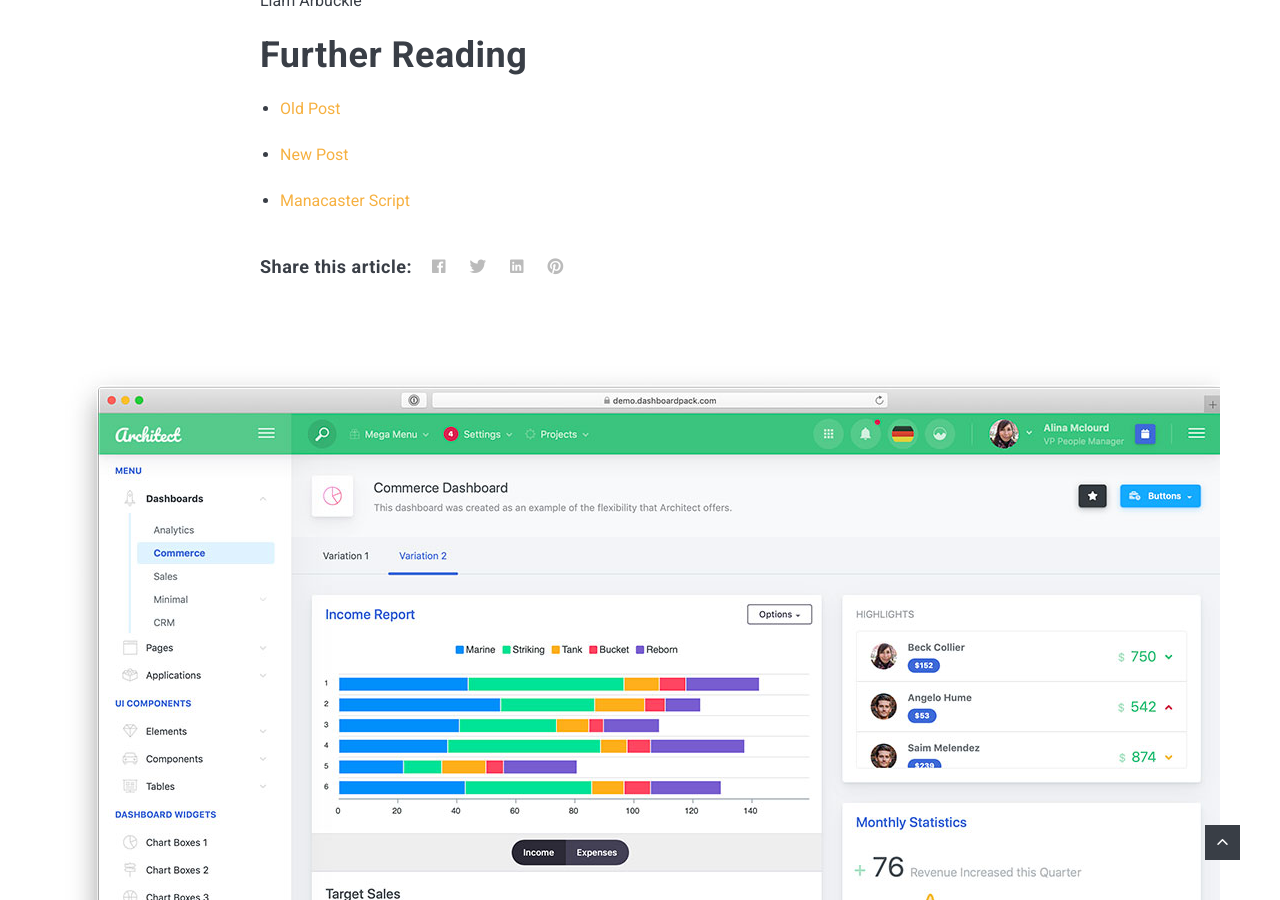
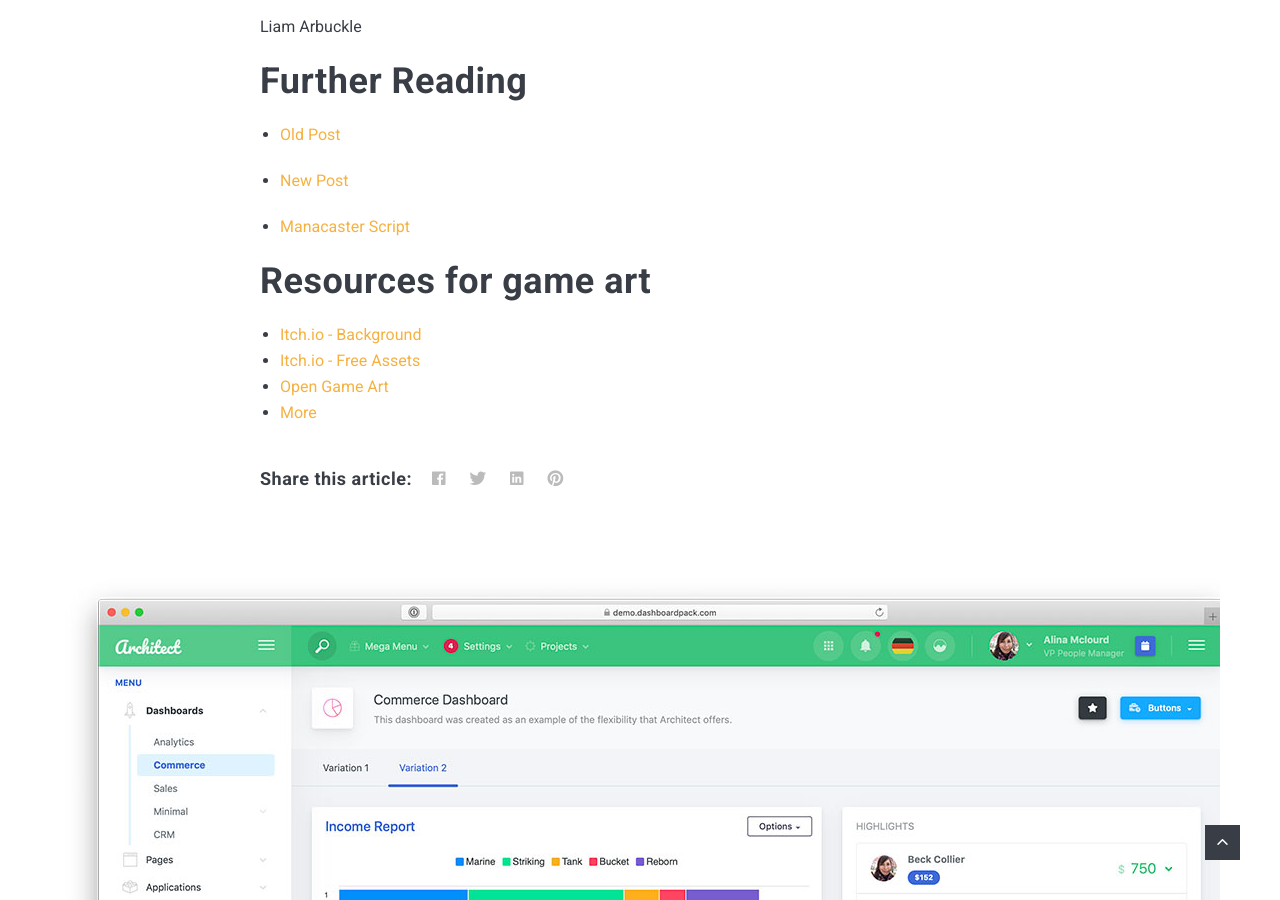
Before and after one commit to Gizmotronn/acord-robotics.github11, a Jekyll site: the page built from _posts/2020-02-27-manacaster-february-update.md, in a window 1280 px wide and 900 px high, scrolled down 3059 px. Built offline with Jekyll 4.4.1, drawn with Linux system fonts in a browser that asks for light colours; nearby versions of some CDN libraries; a script that is not in the unit is left out; comment, search, counter and statistics services are not loaded; some of the changed text lies outside the part shown.

Commit message:
added resources section to the post

```diff
--- a/_posts/2020-02-27-manacaster-february-update.md
+++ b/_posts/2020-02-27-manacaster-february-update.md
@@ -12,9 +12,10 @@ Our team numbers have swelled to 4 for the development of Manacaster, and that's
 
 # Contents
 * [February Update](#development-update)
-* [Further Reading](#further-reading)
 	* [Game Script](#script)
     * [Game Art](#game-art)
+* [Further Reading](#further-reading)
+* [Resources](#resources-for-game-art)
 
 ## Development Update
 ### Script
@@ -50,3 +51,9 @@ Liam Arbuckle
 * [New Post](https://acord-robotics.github.io/stellarios/hydejack/2019-03-15-Star-Sailors-Plot/)
 
 * [Manacaster Script](http://acord-robotics.github.io/stellarios/manacaster-opening-act)
+
+# Resources for game art
+* [Itch.io - Background](https://itch.io/game-assets/free/tag-background)
+* [Itch.io - Free Assets](https://itch.io/game-assets/free)
+* [Open Game Art](https://opengameart.org/)
+* [More](https://www.google.com/search?q=free+game+art+backgrounds&rlz=1C1CHBF_en-GBAU885AU885&oq=free+game+art+backgrounds&aqs=chrome..69i57j35i39l2j0l2j69i60l3.3659j0j1&sourceid=chrome&ie=UTF-8)
```
